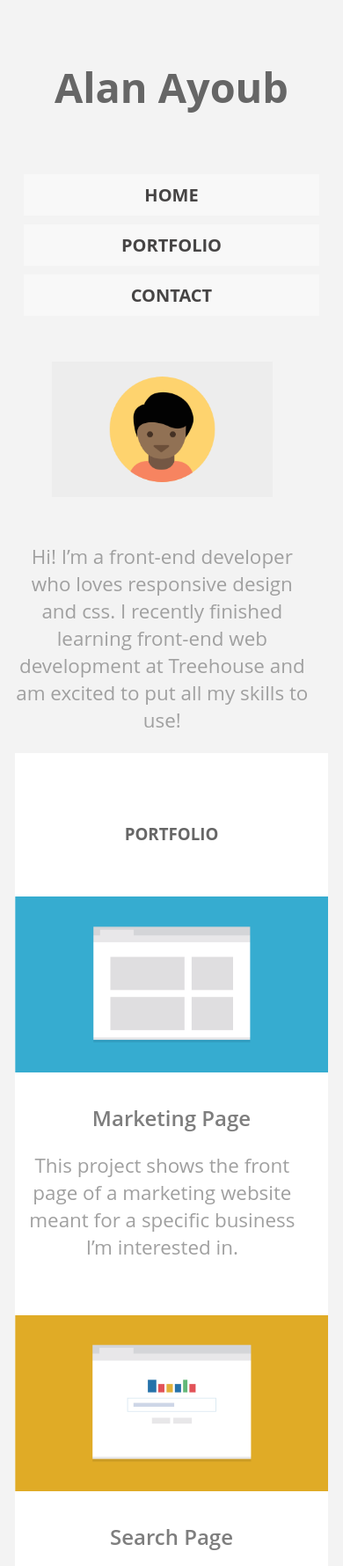
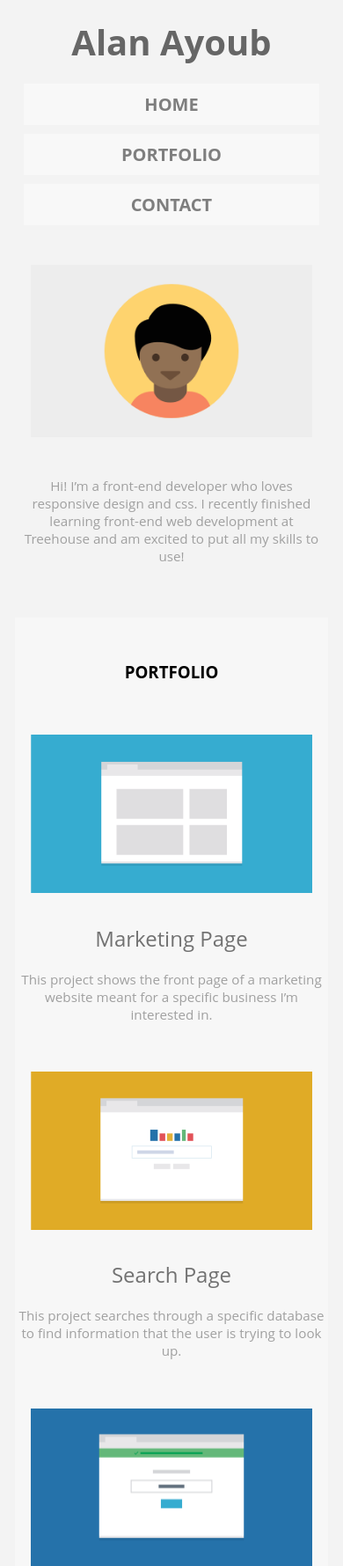
Before and after one commit to AlAyoub/fe-techdegree-project-2, a plain HTML site: page index.html in a window 390 px wide. Shown: the top 1780 px of the page at 88% size. Drawn offline with Linux system fonts and the light colour scheme; a web font is replaced by a local one.

Commit message:
updated mobile version

```diff
--- a/css/styles.css
+++ b/css/styles.css
@@ -26,7 +26,6 @@
    padding: 10px;
    margin: 10px;
    background-color: #f8f8f8;
-
   }
 
 li a {
@@ -45,7 +44,7 @@ li a {
 #profile-image {
   padding-top: 30px;
   padding-bottom: 30px;
-  width: 75%;
+  width: 90%;
 }
 
 .wrapper {
@@ -61,25 +60,25 @@ li a {
 }
 
 p {
-  font-size: 1.4em;
+  font-size: .95em;
   text-align: center;
   color: #a0a0a0;
-  width: 94%;
+  width: 100%;
 }
 
 #portfolio {
-  padding-top: 60px;
+  padding-top: 30px;
   padding-bottom: 40px;
   text-align: center;
-  margin: auto;
-  background-color: #ffffff;
+  margin-top: 60px;
+  background-color: #f7f7f7;
+
 }
 
 #contact {
   padding-top: 40px;
   padding-bottom: 40px;
   text-align: center;
-  margin: auto;
 }
 
 p a {
@@ -92,39 +91,43 @@ p > a:active {
 }
 
 .images {
-  width: 100%;
+  width: 90%;
   margin: auto;
   padding-top: 40px;
 }
 
 h2 {
-  font-weight: 600;
-  color: #7e7e7e;
+  font-weight: 500;
+  color: #727272;
   padding-top: 10px;
 }
 
-h3 {
+h4 {
   color: #666666;
+  margin-top: 0;
+  margin-bottom: 0;
 }
 
 #phone-and-email {
-  padding-top: 40px;
-  padding-bottom: 40px;
+  padding-top: 15px;
+  padding-bottom: 15px;
+  word-spacing: 20px;
 }
 
 #student-footer {
   float: left;
   display: inline;
-  padding-top: 30px;
-  padding-bottom: 30px;
+  font-size: .9em;
+  padding-top: 10px;
+  padding-bottom: 20px;
   background-color: #f3f3f3;
 }
 
 #back-to-top {
   float: right;
   display: inline;
-  padding-top: 30px;
-  padding-bottom: 30px;
+  font-size: .9em;
+  padding-top: 10px;
   background-color: #f3f3f3;
 }
 
@@ -136,3 +139,7 @@ hr {
     margin: 1em 0;
     padding: 0;
 }
+
+a:link {
+  color: #7e7e7e;
+}
--- a/index.html
+++ b/index.html
@@ -14,11 +14,11 @@
     <div class="wrapper">
         <ul class="nav">
             <li id="student-name">
-                <h3>Alan Ayoub</h1>
+                <h4>Alan Ayoub</h4>
             </li>
-            <li class="mobile-nav"><a href="index.html">HOME</a></li>
-            <li class="mobile-nav"><a href="#portfolio">PORTFOLIO</a></li>
-            <li class="mobile-nav"><a href="#contact">CONTACT</a></li>
+            <li><a href="index.html">HOME</a></li>
+            <li><a href="#portfolio">PORTFOLIO</a></li>
+            <li><a href="#contact">CONTACT</a></li>
         </ul>
         <div id="home">
             <p>
```
